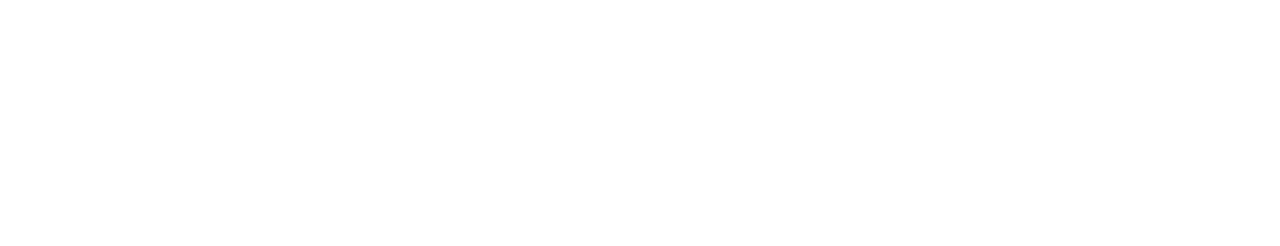
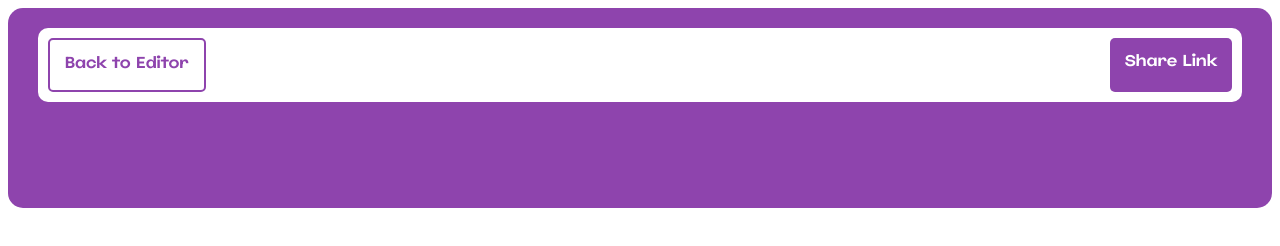
Before and after one commit to Jxhannfaucr/Link-sharing-app, a plain HTML site: page screm3.html in a window 1280 px wide. Drawn offline with Linux system fonts and the light colour scheme.

Commit message:
Creacion del la pag 3

```diff
--- a/screm3.html
+++ b/screm3.html
@@ -0,0 +1,20 @@
+<!DOCTYPE html>
+<html lang="en">
+
+<head>
+    <meta charset="UTF-8">
+    <meta name="viewport" content="width=1, initial-scale=1.0">
+    <title>Document</title>
+    <link rel="stylesheet" href="style3.css">
+</head>
+
+<body>
+    <div class="purple-bar">
+        <div class="white-box">
+            <a href="#" class="button" name="b1">Back to Editor</a>
+            <a href="#" class="button" name="b2">Share Link</a>
+        </div>
+    </div>
+</body>
+
+</html>
--- a/style.css
+++ b/style.css
@@ -122,8 +122,8 @@
     border-radius: 20px;
 }
 
-/* .iphone {
-     width: 100%;
+.iphone {
+     width: 200%;
 }
 
 .ftProfile {
@@ -137,7 +137,7 @@
     color: #8E44AD;
 
 
-} */
+}
 
 
 @media only screen and (max-width: 600px) {
--- /dev/null
+++ b/style3.css
@@ -0,0 +1,58 @@
+@font-face {
+    font-family: "Jumper";
+    src: url('./fonts/Jumper.ttf');
+}
+
+.purple-bar {
+    background-color: #8E44AD;
+    border-radius: 15px;
+    padding: 100px 30px;
+    width: auto;
+}
+
+.white-box {
+    background-color: white;
+    display: flex;
+    justify-content: space-between;
+    border-radius: 10px;
+    padding: 10px;
+    margin-top: -80px;
+}
+
+a[name="b1"] {
+    font-family: "Jumper", sans-serif;
+    background-color: white;
+    border: 2px solid #8E44AD;
+    color: #8E44AD;
+    border-radius: 5px;
+    padding: 15px 15px;
+    text-align: center;
+    text-decoration: none;
+    transition: background-color 0.3s;
+}
+
+a[name="b1"]:hover {
+    background-color: #8E44AD;
+    color: white;
+}
+
+a[name="b2"] {
+    font-family: "Jumper", bold;
+    background-color: #8E44AD;
+    color: white;
+    border: none;
+    border-radius: 5px;
+    padding: 15px 15px;
+    text-align: center;
+    text-decoration: none;
+    transition: background-color 0.3s;
+}
+
+a[name="b2"]:hover {
+    background-color: white;
+    color: #8E44AD;
+}
+
+.button:first-child {
+    margin-right: 10px;
+}
```
Also changed, not shown: index.html (+3 -3 lines).
